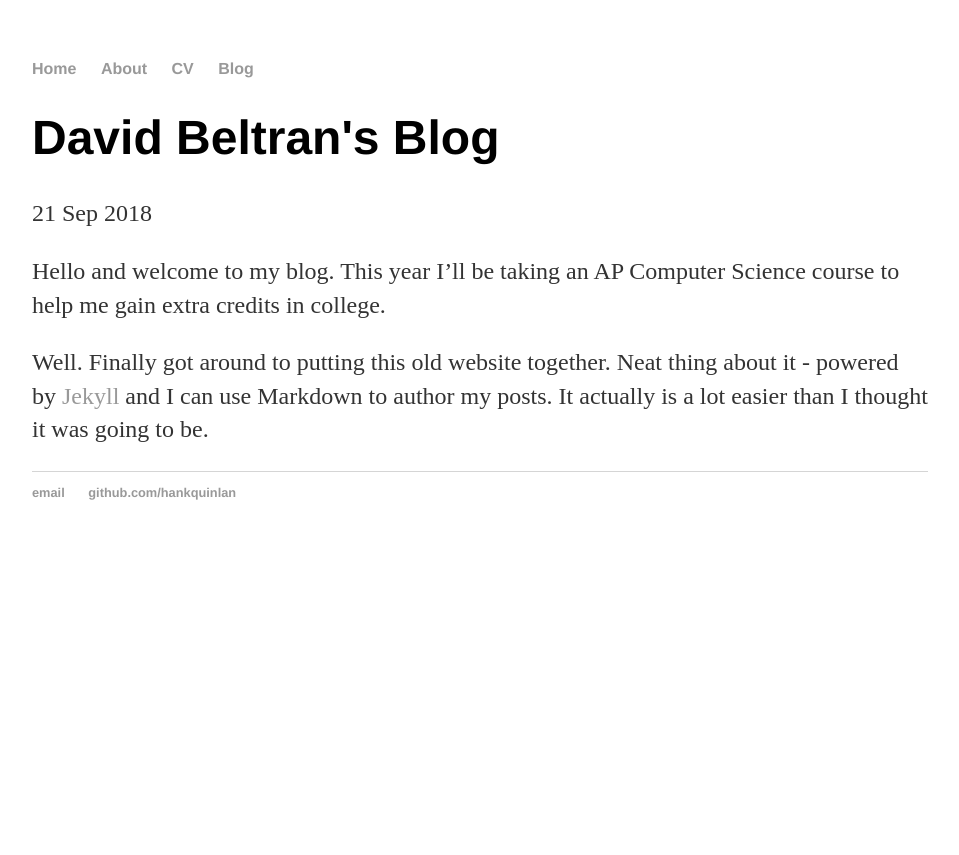
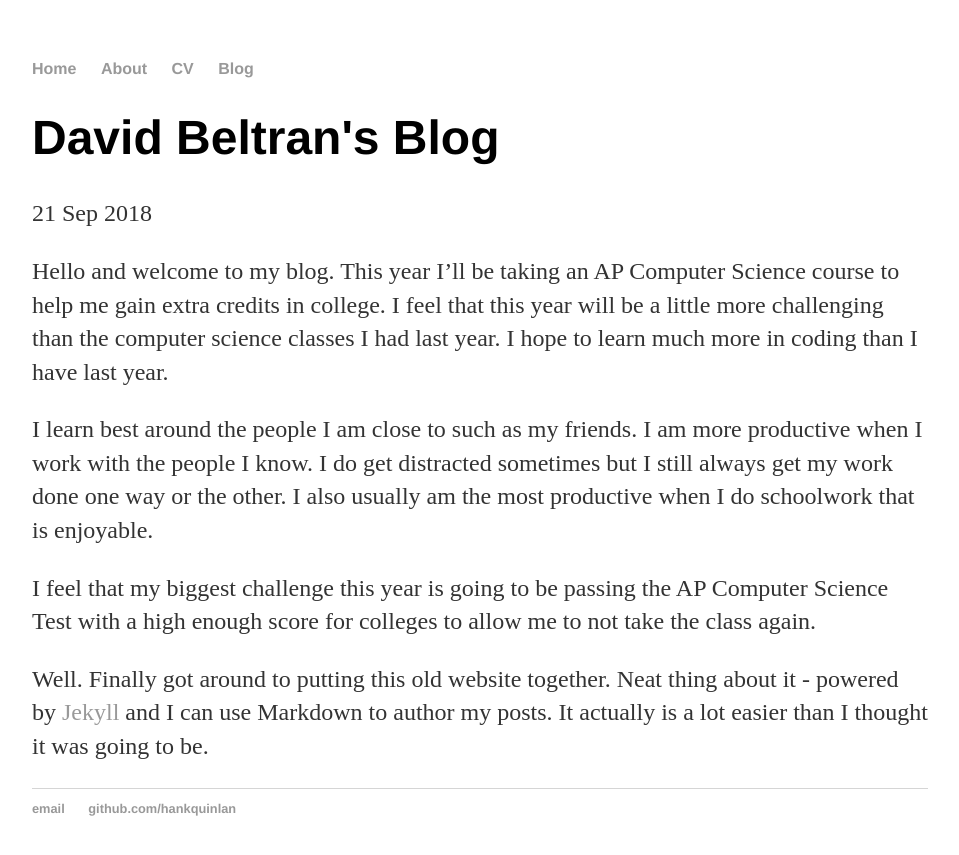
Before and after one commit to davidb1269/davidb1269.github.io, a Jekyll site: the page built from _posts/2018-09-20-David-Beltran-web-site.md, in a window 1280 px wide. Shown: the top 855 px of the page, without its empty margins (160-1119 px from the left). Built offline with Jekyll 4.4.1, drawn with Linux system fonts in a browser that asks for light colours.

Commit message:
Update 2018-09-20-David-Beltran-web-site.md

```diff
--- a/_posts/2018-09-20-David-Beltran-web-site.md
+++ b/_posts/2018-09-20-David-Beltran-web-site.md
@@ -4,7 +4,12 @@ title: "David Beltran's Blog"
 date: 2018-09-21
 ---
 
-Hello and welcome to my blog. This year I'll be taking an AP Computer Science course to help me gain extra credits in college.
+  Hello and welcome to my blog. This year I'll be taking an AP Computer Science course to help me gain extra credits in college. I feel that this year will be a little more challenging than the computer science classes I had last year. I hope to learn much more in coding than I have last year.
+
+  I learn best around the people I am close to such as my friends. I am more productive when I work with the people I know. I do get distracted sometimes but I still always get my work done one way or the other. I also usually am the most productive when I do schoolwork that is enjoyable.
+
+  I feel that my biggest challenge this year is going to be passing the AP Computer Science Test with a high enough score for colleges to allow me to not take the class again.
+
 
 
 Well. Finally got around to putting this old website together. Neat thing about it - powered by [Jekyll](http://jekyllrb.com) and I can use Markdown to author my posts.
```
